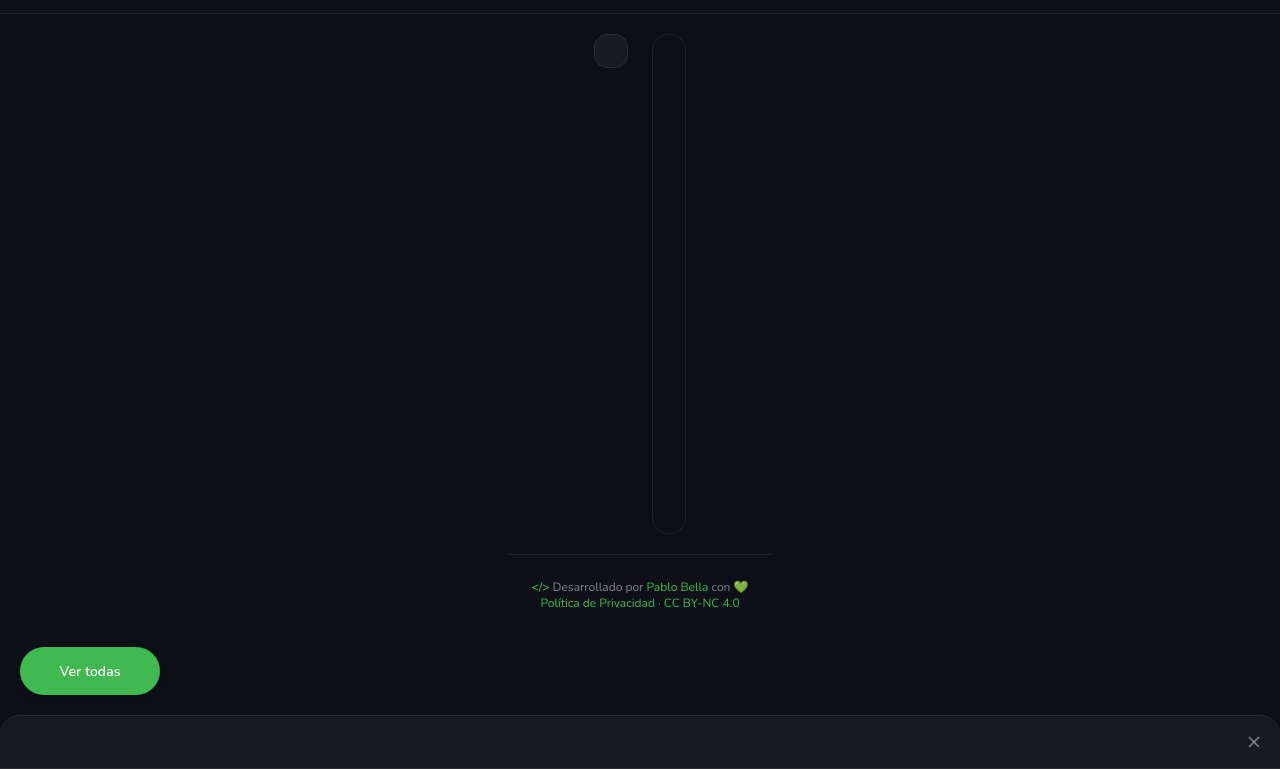
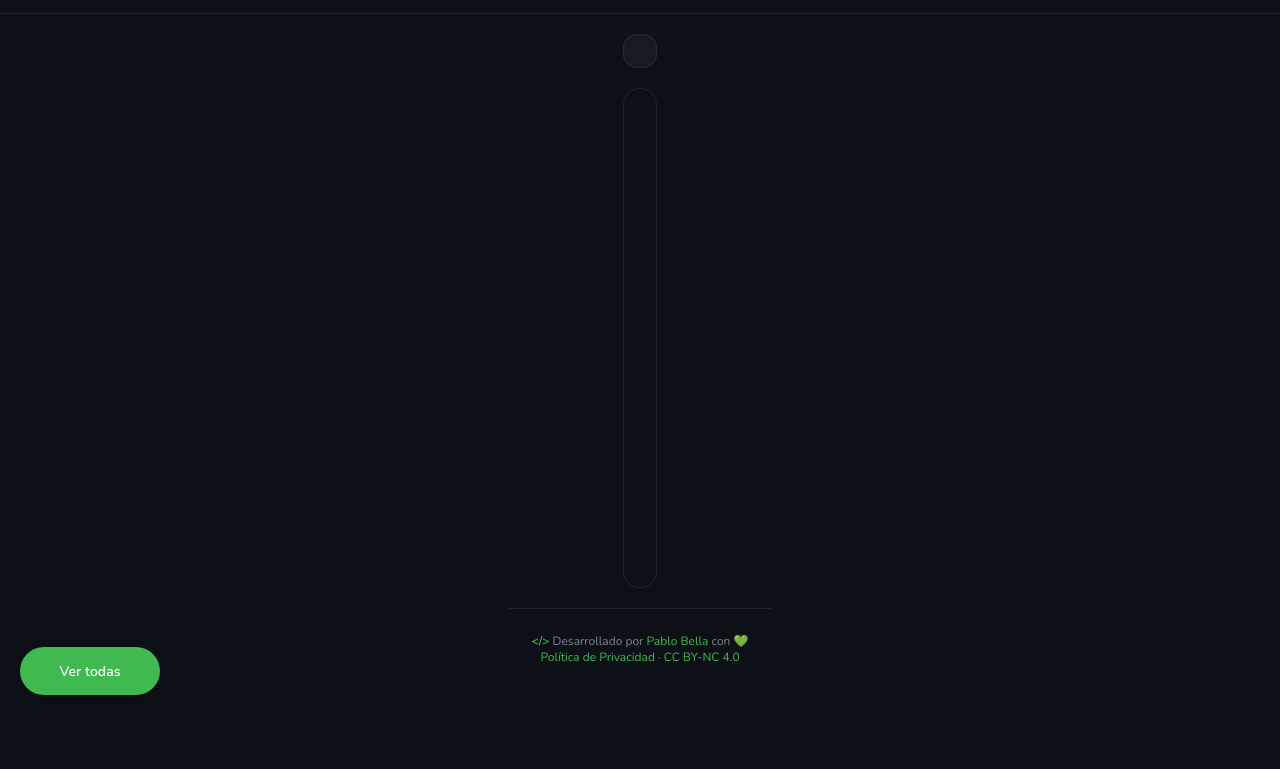
Before and after one commit to psbella/turnos, a plain HTML site: page index.html in a window 1280 px wide. Shown: the part 85-854 px from the top of the page. Before the commit the page ends 800 px from the top, so only its background shows below. Drawn offline with nearby package versions, Linux system fonts and the light colour scheme.

Commit message:
Remove grid layout and hide map-sheet in media query
Remove grid layout for main and hide map-sheet in media query.

```diff
--- a/style.css
+++ b/style.css
@@ -173,10 +173,8 @@ main {
 }
 
 @media (min-width: 768px) {
-  main {
-    display: grid;
-    grid-template-columns: 1fr 1fr;
-    gap: 24px;
+  .map-sheet {
+    display: none;
   }
 }
 
```
